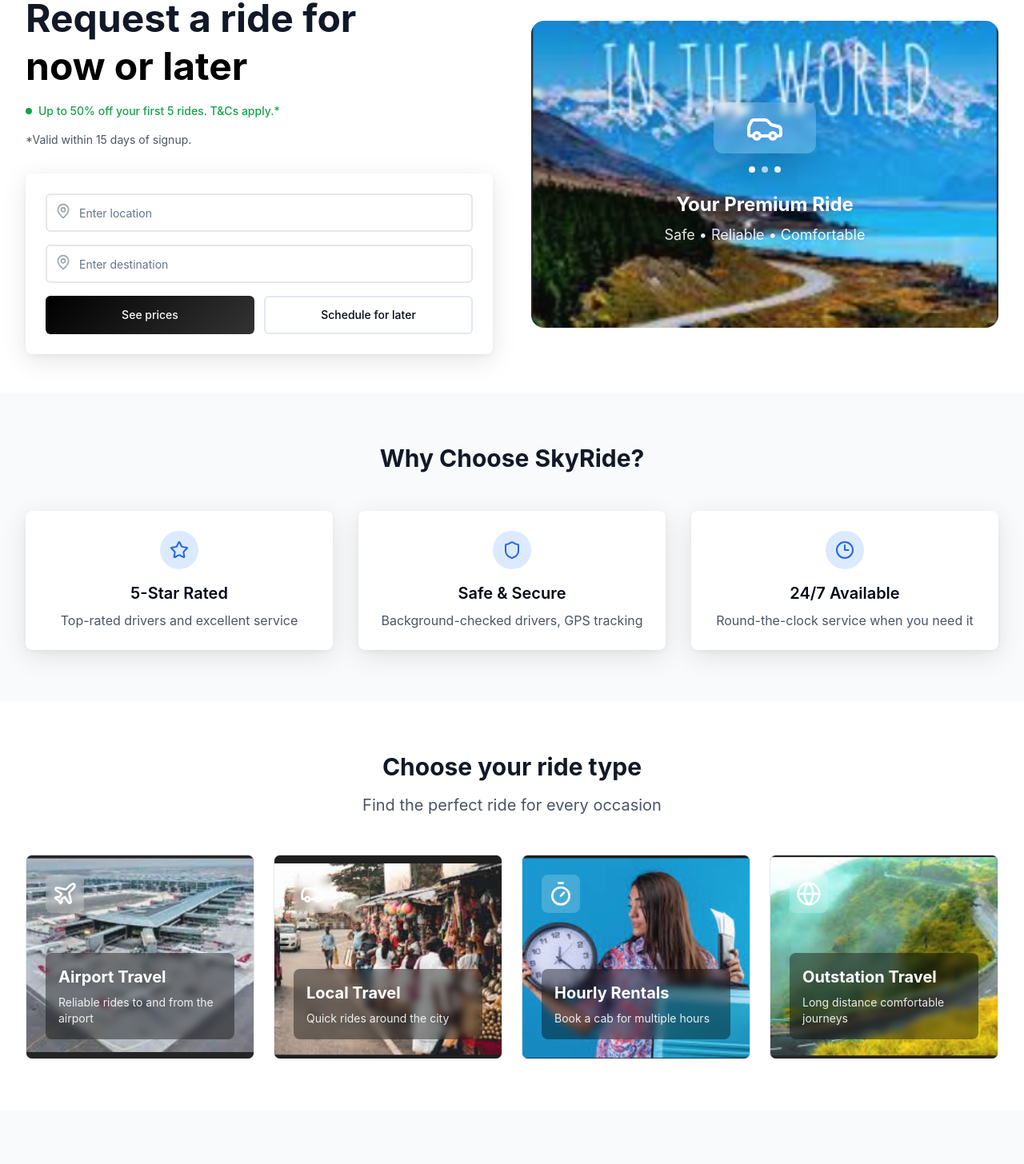
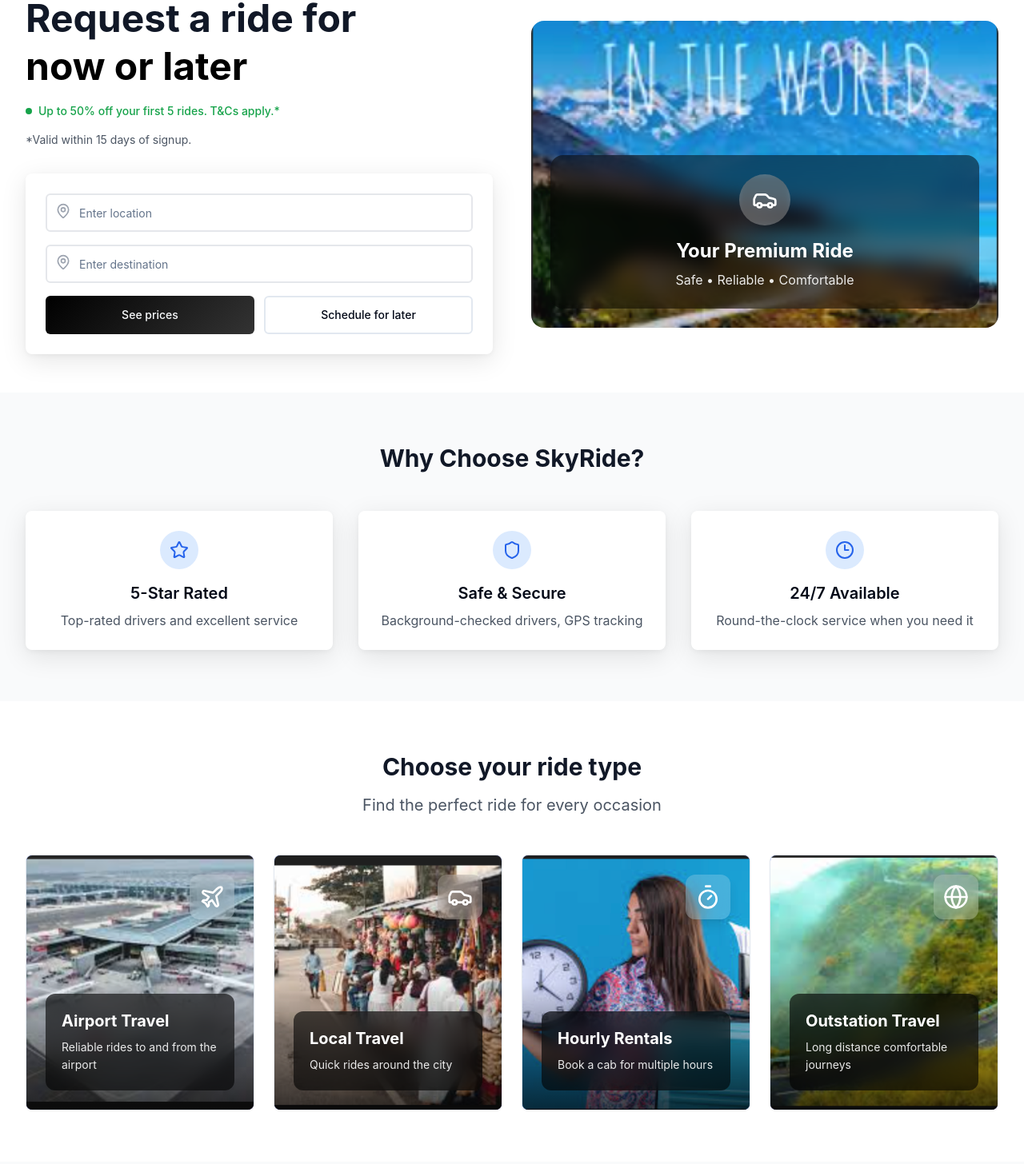
Before and after one commit to Naveennv19/Skyride-App, a React (Vite) app: page / in a window 1280 px wide. Shown: the part 120-1576 px from the top of the page at 80% size. Built offline with nearby package versions, Linux system fonts and the light colour scheme.

Commit message:
Fix: Improve image quality and layout
- Enhanced image quality and removed transparent layers.
- Improved text arrangement for better readability.

```diff
--- a/src/pages/Index.tsx
+++ b/src/pages/Index.tsx
@@ -1,4 +1,3 @@
-
 import { useState } from 'react';
 import { Link } from 'react-router-dom';
 import { Button } from '@/components/ui/button';
@@ -126,22 +125,18 @@ const Index = () => {
                 <img
                   src="/lovable-uploads/1e6144f0-9dba-4cf3-aa94-702828f84576.png"
                   alt="Premium Road Trip Experience"
-                  className="w-full h-full object-cover"
+                  className="w-full h-full object-cover object-center"
+                  style={{ imageRendering: 'crisp-edges', imageResolution: '300dpi' }}
                 />
-                <div className="absolute inset-0 flex items-center justify-center text-center text-white z-10">
-                  <div>
-                    <div className="mb-6">
-                      <div className="w-32 h-16 mx-auto bg-white/20 backdrop-blur-sm rounded-xl flex items-center justify-center mb-4 shadow-2xl">
-                        <Car className="h-12 w-12 text-white" />
-                      </div>
-                      <div className="flex justify-center space-x-2 mb-4">
-                        <div className="w-2 h-2 bg-white rounded-full animate-pulse"></div>
-                        <div className="w-2 h-2 bg-white/70 rounded-full animate-pulse delay-75"></div>
-                        <div className="w-2 h-2 bg-white rounded-full animate-pulse delay-150"></div>
+                <div className="absolute bottom-6 left-6 right-6 text-white z-10">
+                  <div className="bg-black/50 backdrop-blur-md rounded-2xl p-6">
+                    <div className="flex items-center justify-center mb-4">
+                      <div className="w-16 h-16 bg-white/30 backdrop-blur-sm rounded-full flex items-center justify-center shadow-xl">
+                        <Car className="h-8 w-8 text-white" />
                       </div>
                     </div>
-                    <h3 className="text-2xl font-bold mb-2 drop-shadow-lg">Your Premium Ride</h3>
-                    <p className="text-lg opacity-90 drop-shadow-md">Safe • Reliable • Comfortable</p>
+                    <h3 className="text-2xl font-bold text-center mb-2">Your Premium Ride</h3>
+                    <p className="text-center text-white/90">Safe • Reliable • Comfortable</p>
                   </div>
                 </div>
               </div>
@@ -184,22 +179,24 @@ const Index = () => {
           <div className="grid grid-cols-1 md:grid-cols-2 lg:grid-cols-4 gap-6">
             {rideTypes.map((type, index) => (
               <Link key={index} to="/book-ride">
-                <Card className="ride-type-card h-64 cursor-pointer group overflow-hidden">
+                <Card className="ride-type-card h-80 cursor-pointer group overflow-hidden relative">
                   <div className="relative h-full">
                     <img
                       src={type.image}
                       alt={type.title}
-                      className="w-full h-full object-cover transition-transform duration-300 group-hover:scale-105"
+                      className="w-full h-full object-cover object-center transition-transform duration-300 group-hover:scale-110"
+                      style={{ imageRendering: 'crisp-edges', imageResolution: '300dpi' }}
                     />
+                    <div className="absolute inset-0 bg-gradient-to-t from-black/70 via-transparent to-transparent"></div>
                     <CardContent className="absolute inset-0 h-full p-6 text-white flex flex-col justify-between z-10">
-                      <div className="flex justify-between items-start">
-                        <div className="text-white bg-white/20 backdrop-blur-sm p-2 rounded-lg">
+                      <div className="flex justify-end items-start">
+                        <div className="text-white bg-white/20 backdrop-blur-md p-3 rounded-xl shadow-lg">
                           {type.icon}
                         </div>
                       </div>
-                      <div className="bg-black/40 backdrop-blur-sm p-4 rounded-lg">
-                        <h3 className="text-xl font-bold mb-2">{type.title}</h3>
-                        <p className="text-sm opacity-90">{type.description}</p>
+                      <div className="bg-black/60 backdrop-blur-md p-5 rounded-xl">
+                        <h3 className="text-xl font-bold mb-2 text-white">{type.title}</h3>
+                        <p className="text-sm text-white/90 leading-relaxed">{type.description}</p>
                       </div>
                     </CardContent>
                   </div>
```
